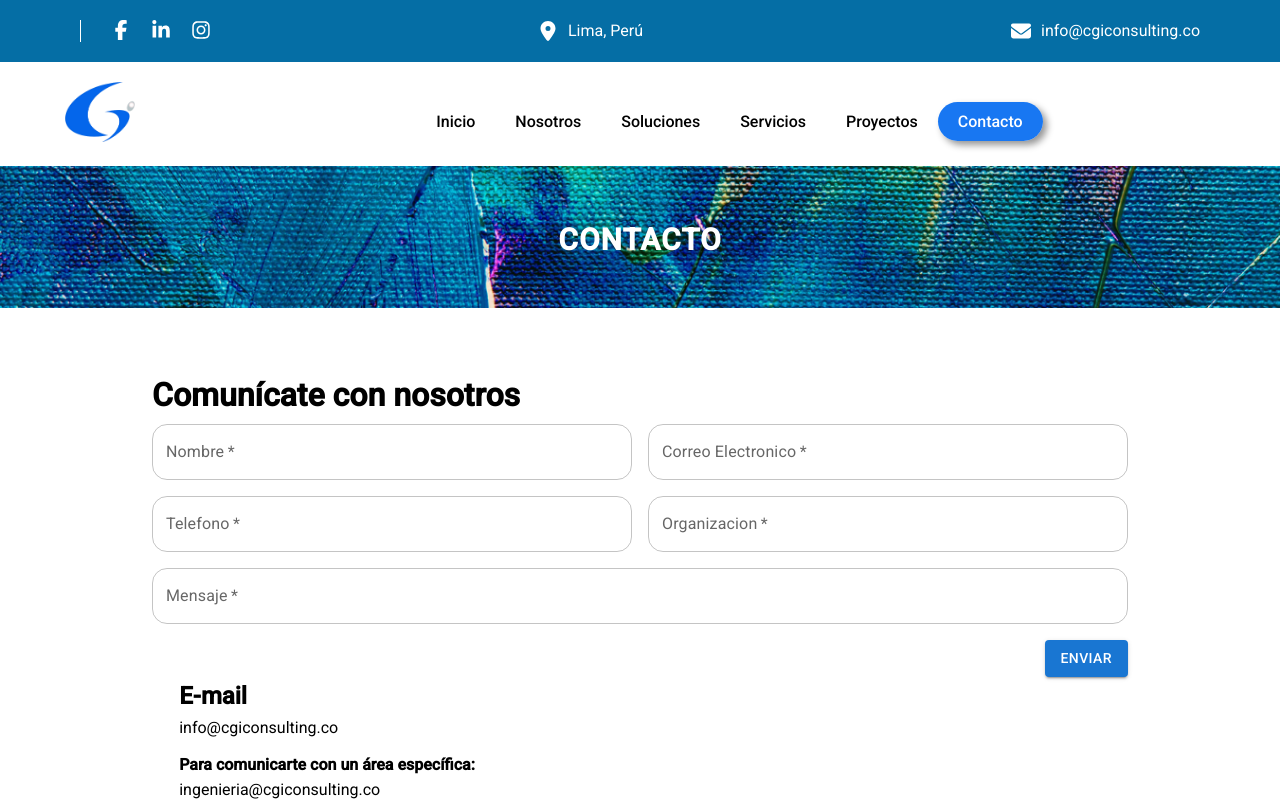
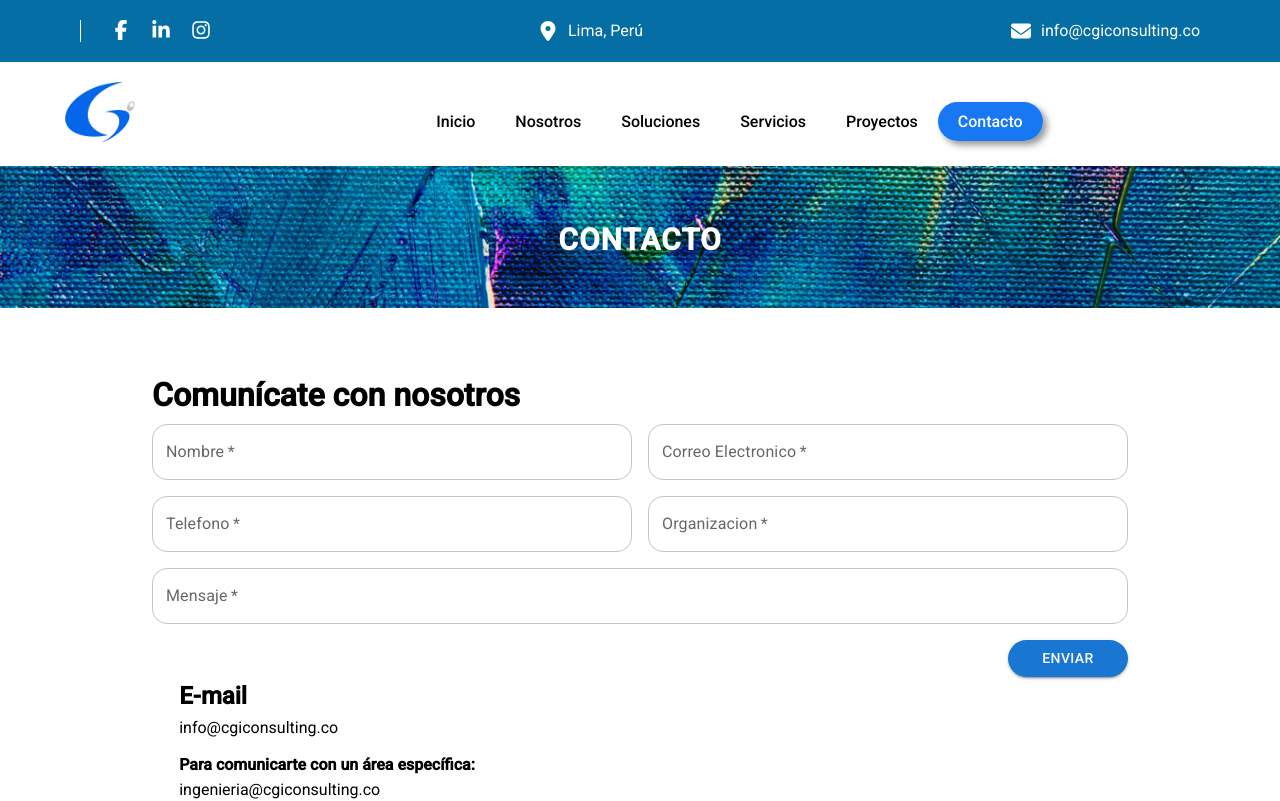
Before and after one commit to vanf-x/cgi-consulting, a React (Vite) app: page /contacto in a window 1280 px wide. Shown: the top 801 px of the page. Built offline with nearby package versions, Linux system fonts and the light colour scheme.

Commit message:
border radius

```diff
--- a/src/components/form/Form.css
+++ b/src/components/form/Form.css
@@ -22,7 +22,7 @@
     border-radius: 15px;
 }
 /* boton */
-button.MuiButton-root.MuiButton-contained.MuiButton-containedPrimary.MuiButton-sizeMedium.MuiButton-containedSizeMedium.MuiButtonBase-root.enviar.css-sghohy-MuiButtonBase-root-MuiButton-root {
+button.MuiButton-root.MuiButton-contained.MuiButton-containedPrimary.MuiButton-sizeMedium.MuiButton-containedSizeMedium.MuiButtonBase-root.send.css-sghohy-MuiButtonBase-root-MuiButton-root {
     width: 25%;
     border-radius: 30px;
 }
```
